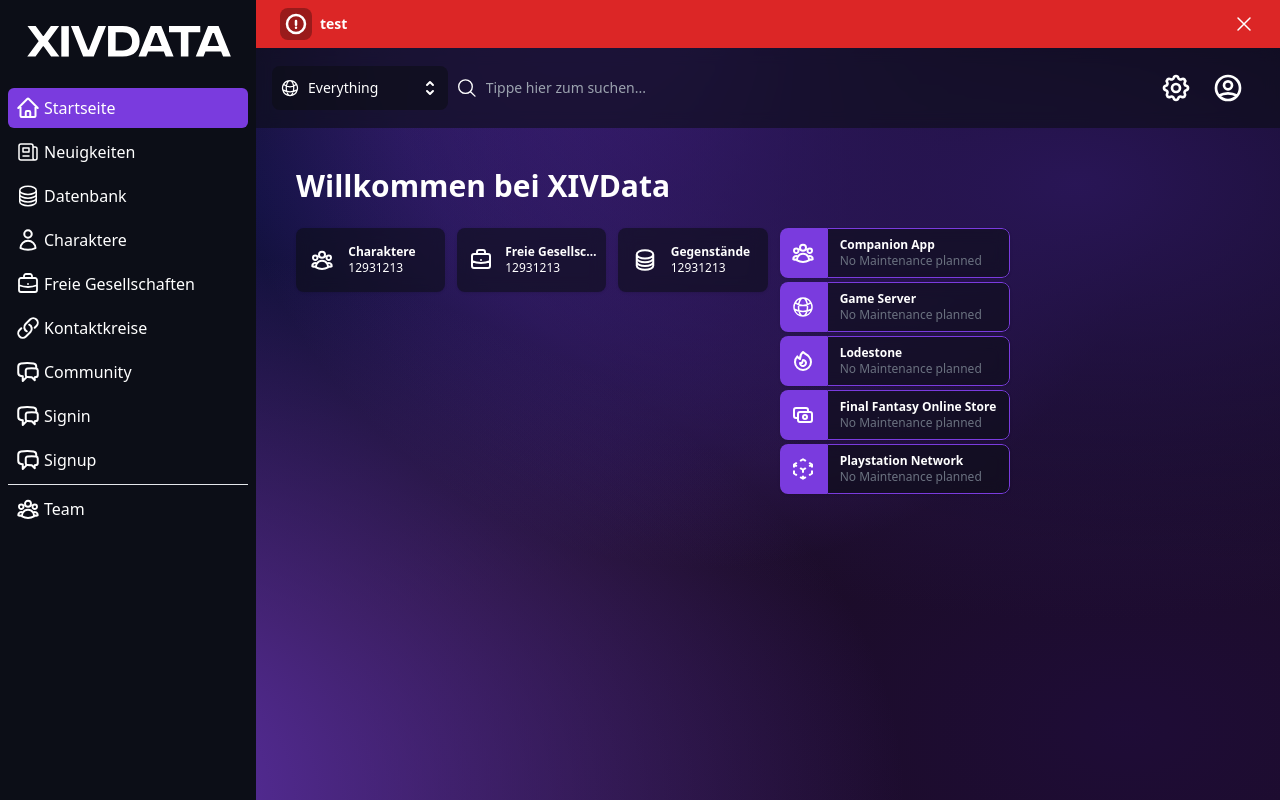
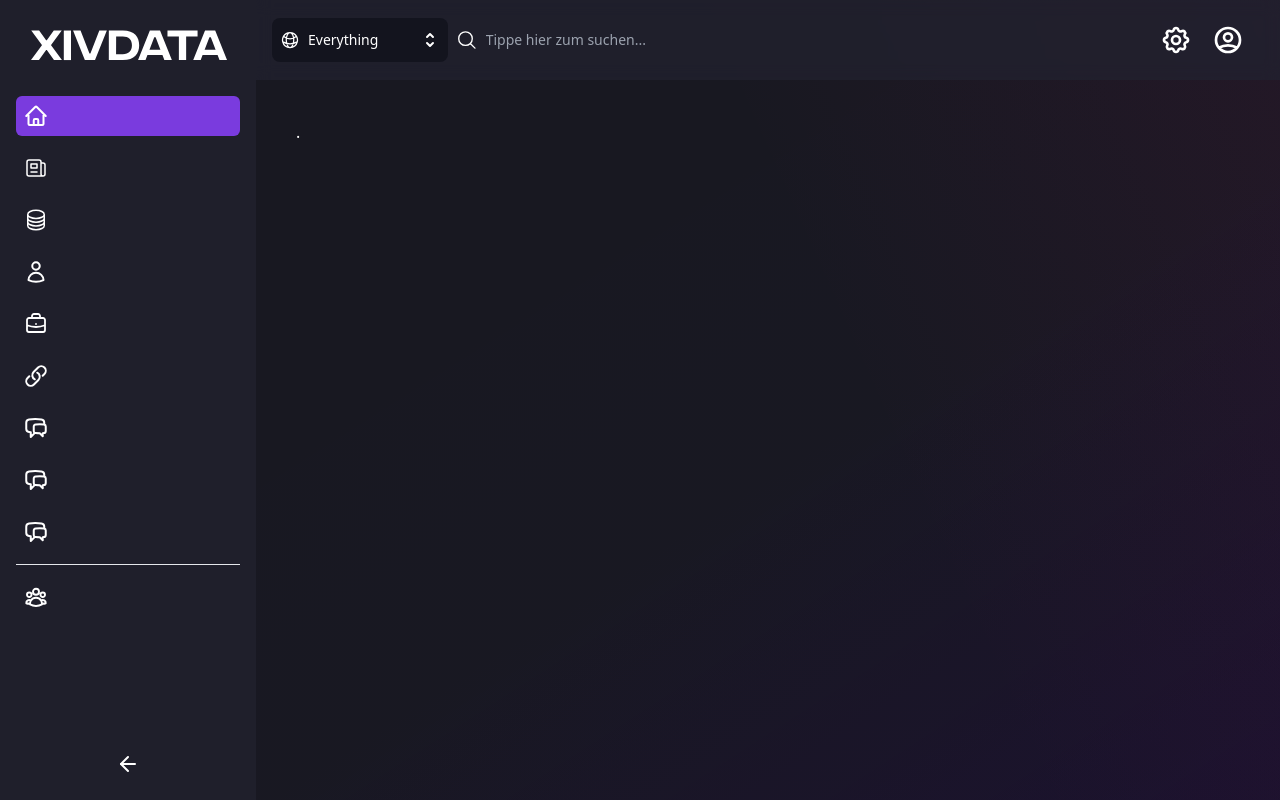
Before and after one commit to MrNamazu/sveltejs-kit-template-default-dncqsq, a SvelteKit app: page / in a window 1280 px wide. Built offline with nearby package versions, Linux system fonts and the light colour scheme.

Commit message:
5 files modified, 2 added

```diff
--- a/src/lib/components/layout/mainNav/mainNavItem.svelte
+++ b/src/lib/components/layout/mainNav/mainNavItem.svelte
@@ -6,5 +6,5 @@
 
 <a href={link} class={`${active && 'bg-darkpurple'} hover:bg-darkpurple md:justify-center text-white group flex items-center p-2 text-base font-normal rounded-md transition-all gap-1`}>
   <slot />
-  <span class="md:hidden">{linkText}</span>
+  <span class="hidden">{linkText}</span>
 </a>
--- /dev/null
+++ b/src/lib/components/layout/sidebar/sidebar.svelte
@@ -0,0 +1,41 @@
+<script>
+	import logo from '$lib/assets/images/logo_placeholder2.svg';
+	import MainNav from '$lib/components/layout/mainNav/mainNav.svelte';
+	import { isSidebarOpen } from '$lib/stores/sidebarstore.js';
+	import { onMount } from 'svelte';
+  let innerWidth;
+
+
+  const collapseSidebar = () => {
+    if ($isSidebarOpen === true) {
+      isSidebarOpen.set(false)
+    } else {
+      isSidebarOpen.set(true)
+    }
+  }
+
+  const testfunc = (width) => {
+    if (width <= 850) {
+      isSidebarOpen.set(false)
+    }
+  }
+  $: testfunc(innerWidth)
+</script>
+<svelte:window bind:innerWidth />
+
+
+<div class="bg-xivdata-gray-800 h-full fixed md:w-16 flex flex-col p-1 transition-all duration-500" style={`${$isSidebarOpen ? "width:256px" : 'width: 64px;'}`}>
+  <!-- Logo -->
+  <a href="/" class="h-20 flex place-content-center">
+    <img class="w-5/6 md:w-9" src={logo} alt="logo">
+  </a>
+  <div class="flex flex-col flex-1 justify-between items-center">
+    <!-- Main Navigation -->
+    <div class={`flex flex-col w-full gap-3 ${$isSidebarOpen ? 'p-3' : 'p-2'}`}>
+      <MainNav />
+    </div>
+    <button class={`mb-5 transition-all ${$isSidebarOpen ? 'rotate-180' : ''}`} on:click={() => collapseSidebar()}>
+      <svg xmlns="http://www.w3.org/2000/svg" width="24" height="24" viewBox="0 0 24 24" fill="none" stroke="currentColor" stroke-width="2" stroke-linecap="round" stroke-linejoin="round" class="feather feather-arrow-right"><line x1="5" y1="12" x2="19" y2="12"></line><polyline points="12 5 19 12 12 19"></polyline></svg>
+    </button>
+  </div>
+</div>
--- a/src/lib/components/layout/topBar/topBar.svelte
+++ b/src/lib/components/layout/topBar/topBar.svelte
@@ -1,15 +1,19 @@
 <script>
+  import SearchResults from '$lib/components/layout/topBar/searchResults.svelte';
+  import Alerts from "$lib/components/modules/alerts.svelte";
+  import { searchBarOpen } from '$lib/stores/searchstore';
+  import { fly } from 'svelte/transition';
   import SearchBar from "./searchBar.svelte";
   import SearchDropDown from "./searchDropDown.svelte";
   import UserControlPanel from "./userControlPanel.svelte";
-    import Alerts from "$lib/components/modules/alerts.svelte"
-    import SearchResults from '$lib/components/layout/topBar/searchResults.svelte';
-  	import { searchBarOpen } from '$lib/stores/searchstore';
-    import { fly } from 'svelte/transition';
+
+  export let staging
 </script>
 <div class="sticky w-full top-0 z-50">
-  <Alerts text="test" />
-  <div class="bg-xivgray-transparent backdrop-blur w-full z-50 flex items-center px-4 py-4 justify-between md:px-2">
+{#if staging}
+<Alerts text="Lorem ipsum dolor sit amet, consetetur sadipscing elitr, sed diam nonumy eirmod tempor invidunt ut labore" />
+{/if}
+<div class="bg-secondary-transparent-200 backdrop-blur w-full z-50 flex items-center px-4 py-4 justify-between md:px-2">
   <div class="flex flex-1 w-full">
     <SearchDropDown />
     <SearchBar />
--- /dev/null
+++ b/src/lib/stores/sidebarstore.js
@@ -0,0 +1,3 @@
+import { writable } from 'svelte/store';
+
+export const isSidebarOpen = writable(true);
--- a/src/routes/+layout.svelte
+++ b/src/routes/+layout.svelte
@@ -1,31 +1,18 @@
 <script>
-  import "../app.css";
-  import Alerts from "$lib/components/modules/alerts.svelte"
-	import logo from '$lib/assets/images/logo_placeholder2.svg';
-	import { fly } from 'svelte/transition';
-	import MainNav from '$lib/components/layout/mainNav/mainNav.svelte';
 	import TopBar from '$lib/components/layout/topBar/topBar.svelte';
+	import "../app.css";
+	import Sidebar from '$lib/components/layout/sidebar/sidebar.svelte';
+	import { isSidebarOpen } from '$lib/stores/sidebarstore.js';
+</script>
 
-</script>
-<div
-  class="flex w-full min-h-[100vh]"
-  style="background-attachment: fixed; background-color:hsla(289,34%,8%,1);background-image: radial-gradient(at 0% 100%, hsla(262,56%,47%,1) 0px, transparent 50%),radial-gradient(at 84% 23%, hsla(258,60%,21%,1) 0px, transparent 50%),radial-gradient(at 100% 0%, hsla(247,56%,4%,1) 0px, transparent 50%),radial-gradient(at 55% 1%, hsla(260,60%,43%,1) 0px, transparent 50%),radial-gradient(at 88% 91%, hsla(266,64%,13%,1) 0px, transparent 50%),radial-gradient(at 17% 25%, hsla(240,58%,17%,1) 0px, transparent 50%);">
-  <div class="bg-xivgray-900 w-64 h-full fixed md:w-16">
-    <!-- Logo -->
-    <a href="/" class="h-20 flex place-content-center">
-      <img class="w-5/6 md:w-9" src={logo} alt="logo">
-    </a>
-    <!-- Main Navigation/Left Sidebar -->
-    <div class="flex flex-col w-full p-2 gap-1">
-      <MainNav />
-    </div>
-  </div>
-  <div class={`ml-64 md:ml-16 flex flex-col w-[calc(100%-250px)] md:w-[calc(100%-64px)]`}>
+<div class="flex w-full min-h-[100vh]" style="background: linear-gradient(327.21deg, rgba(33, 0, 75, 0.24) 3.65%, rgba(60, 0, 136, 0) 40.32%), linear-gradient(245.93deg, rgba(209, 21, 111, 0.06) 0%, rgba(209, 25, 80, 0) 36.63%), linear-gradient(147.6deg, rgba(58, 19, 255, 0) 29.79%, rgba(98, 19, 255, 0.01) 85.72%), #181821">
+  <Sidebar />
+  <div class={`ml-64 flex flex-col flex-1 transition-all duration-500
+    ${$isSidebarOpen ? 'ml-64' : 'ml-16'} `}>
     <!-- Top/Search Bar -->
     <TopBar />
-
     <!-- Main Content -->
-    <div class="flex-1 p-10 md:p-6">
+    <div class="flex-1 p-10 sm:!p-1 md:p-3 lg:p-5">
       <slot />
     </div>
   </div>
--- a/src/routes/+page.svelte
+++ b/src/routes/+page.svelte
@@ -1,49 +1,6 @@
 <script>
-  import RegularCard from "$lib/components/modules/card_regular.svelte";
-  import StatCard from "$lib/components/modules/statCardsIndex.svelte";
-  import Maintenance from "$lib/components/modules/maintenanceCard.svelte";
 
-  import UserGroupIcon from '$lib/assets/heroicons/userGroupIcon.svelte';
-  import DatabaseIcon from '$lib/assets/heroicons/databaseIcon.svelte';
-  import FcIcon from '$lib/assets/heroicons/fcIcon.svelte';
-  import GlobeIcon from '$lib/assets/heroicons/globeIcon.svelte';
-  import FlameIcon from '$lib/assets/heroicons/flameIcon.svelte';
-  import MoneyIcon from '$lib/assets/heroicons/moneyIcon.svelte';
-  import ItemIcon from '$lib/assets/heroicons/itemIcon.svelte';
 </script>
-
-<h1 class="text-3xl font-bold text-white flex mb-6">Willkommen bei XIVData</h1>
-<div class="flex gap-3 md:flex-col">
-  <div>
-    <div class="flex gap-3 sm:flex-col">
-      <StatCard title="Charaktere" stat="12931213">
-        <UserGroupIcon size="6" stroke="2" />
-      </StatCard>
-      <StatCard title="Freie Gesellschaften" stat="12931213">
-        <FcIcon size="6" stroke="2" />
-      </StatCard>
-      <StatCard title="Gegenstände" stat="12931213">
-        <DatabaseIcon size="6" stroke="2" />
-      </StatCard>
-    </div>
-  </div>
-  <div>
-    <div class="flex flex-col gap-1">
-      <Maintenance title="Companion App" maintenance="No Maintenance planned">
-        <UserGroupIcon size="6" stroke="2" />
-      </Maintenance>
-      <Maintenance title="Game Server" maintenance="No Maintenance planned">
-        <GlobeIcon size="6" stroke="2" />
-      </Maintenance>
-      <Maintenance title="Lodestone" maintenance="No Maintenance planned">
-        <FlameIcon size="6" stroke="2" />
-      </Maintenance>
-      <Maintenance title="Final Fantasy Online Store" maintenance="No Maintenance planned">
-        <MoneyIcon size="6" stroke="2" />
-      </Maintenance>
-      <Maintenance title="Playstation Network" maintenance="No Maintenance planned">
-        <ItemIcon size="6" stroke="2" />
-      </Maintenance>
-    </div>
-  </div>
+<div class="">
+.
 </div>
--- a/tailwind.config.cjs
+++ b/tailwind.config.cjs
@@ -3,23 +3,46 @@ module.exports = {
 	content: ['./src/**/*.{html,js,svelte,ts}'],
 	theme: {
 		extend: {
+			fontFamily: {
+				jost: ['Poppins', 'sans-serif']
+			},
 			colors: {
+				xivdata: {
+					'gray-900': '#181821',
+					'gray-800': '#1f1f2b'
+				},
 				darkpurple: '#7a3bde',
+				xivpurple: {
+					400: '#7a3bde',
+					transparent: 'rgba(122,59,222,0.2)'
+				},
 				xivgray: {
 					transparent: 'rgba(12,14,23,0.6)',
-					800: '#141414',
+					800: 'rgb(20, 19, 26)',
 					900: 'rgb(12,14,23)'
 				},
 				linkpurple: '#bd30ff',
 				linkpurplehov: '#dd95ff',
-				/*  */
-				oxfordblue: '#0E143B',
-				darkblue: '#546A7C',
-				darksky: '#92B7C7',
-				xiketic: '#080212'
+
+				primary: {
+					main: '#7a3bde',
+					hover: 'rgb(93,43,172)'
+				},
+				secondary: {
+					transparent: 'rgba(12, 13, 16, 0.450)', // Transparent 45% of Dark Grey
+					'transparent-200': 'rgba(34, 34, 49, 0.71)', // Transparent 60% of Dark Grey
+					'transparent-300': 'rgba(12, 13, 16, 0.700)', // Transparent 80% of Dark Grey
+					700: 'rgb(27,27,37)', // Main light grey
+					800: '#1f1f2b', // Main dark grey
+					900: '#181821' // Main full dark grey
+				}
+			},
+			borderRadius: {
+				DEFAULT: '5px' // XIVDB GLOBAL BORDER RADIUS
 			}
 		},
 		screens: {
+			xs: { max: '450px' },
 			sm: { max: '640px' },
 			md: { max: '800px' },
 			lg: { max: '1024px' },
```
Lines whose indentation alone changed are shown as unchanged.
